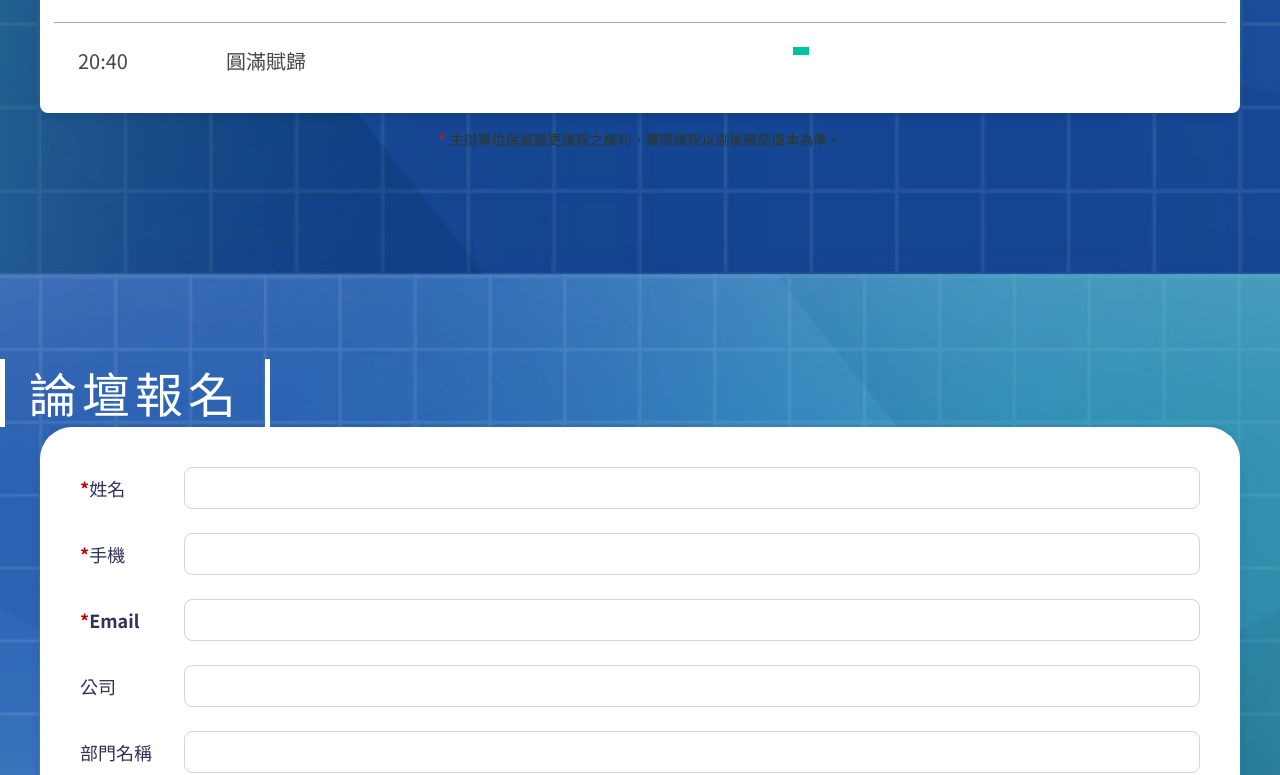
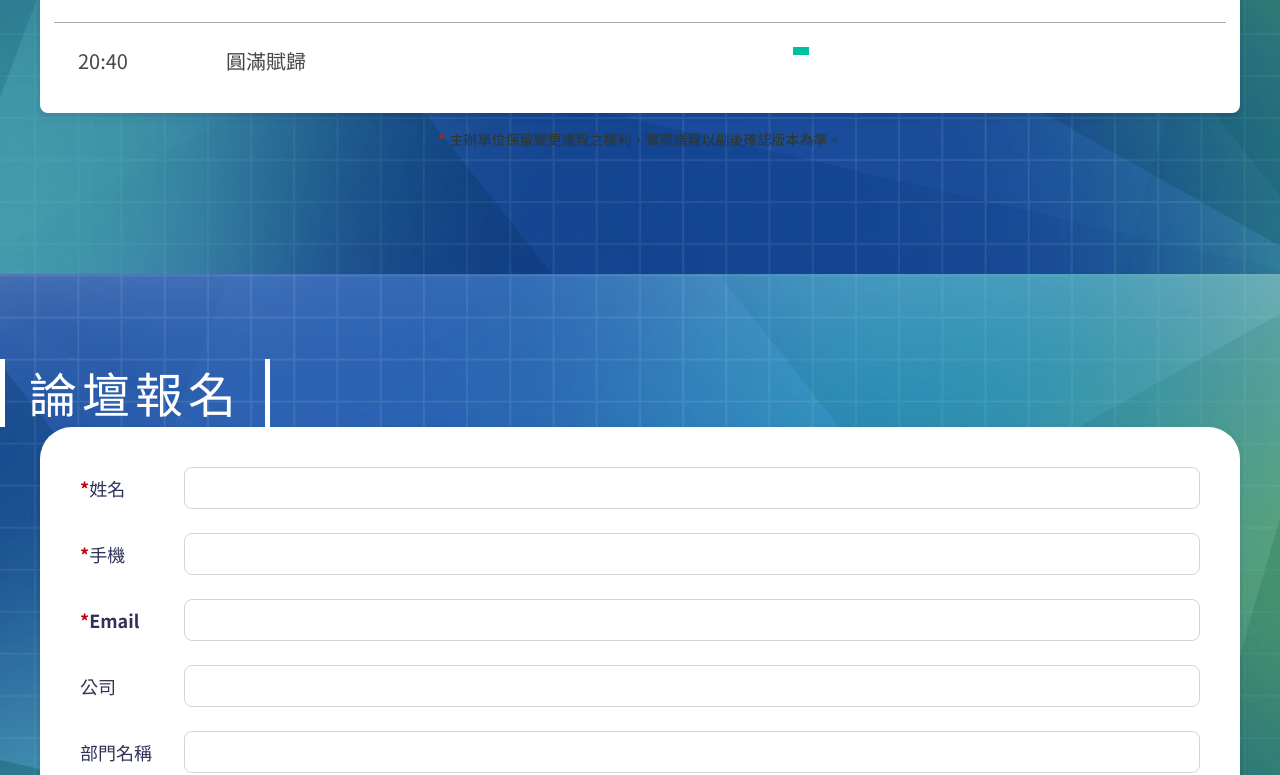
Before and after one commit to jackietsairock/NEWNERGYFOURM, a Vue app: page / in a window 1280 px wide. Shown: the part 4017-4792 px from the top of the page. Built offline with nearby package versions, Linux system fonts and the light colour scheme.

Commit message:
優化 App.vue 中的內容獲取邏輯，統一分號風格；調整 agenda 和 signUp 的背景屬性為固定定位

```diff
--- a/src/App.vue
+++ b/src/App.vue
@@ -24,13 +24,13 @@ const getContentByType = (cmsType, fallbackIndex) => {
   return sections.find((item) => item.cmsType === cmsType) ?? sections[fallbackIndex] ?? {}
 }
 
-const introInfo = getContentByType('intro', 0)
-const agendaInfo = getContentByType('agenda', 1)
-const speakerInfo = getContentByType('speaker', 2)
-const signUpInfo = getContentByType('signUp', 3)
-const trafficInfo = getContentByType('traffic', 4)
-const eventInfo = getContentByType('event', 5)
-const showTrafficSection = false
+const introInfo = getContentByType('intro', 0);
+const agendaInfo = getContentByType('agenda', 1);
+const speakerInfo = getContentByType('speaker', 2);
+const signUpInfo = getContentByType('signUp', 3);
+const trafficInfo = getContentByType('traffic', 4);
+const eventInfo = getContentByType('event', 5);
+const showTrafficSection = false;
 
 </script>
 
@@ -107,13 +107,13 @@ const showTrafficSection = false
 
 
 #agenda{
-  background: url('./assets/image/bg2.jpg') center center no-repeat;
+  background: url('./assets/image/bg2.jpg') fixed center center no-repeat;
   background-size: cover;
   box-shadow: 0 24px 80px rgba(8, 35, 75, 0.08);
 }
 
 #signUp{
-  background: url('./assets/image/bg2.jpg') center center no-repeat;
+  background: url('./assets/image/bg2.jpg') fixed center center no-repeat;
   background-size: cover;
   box-shadow: 0 24px 80px rgba(8, 35, 75, 0.08);
 }
```
